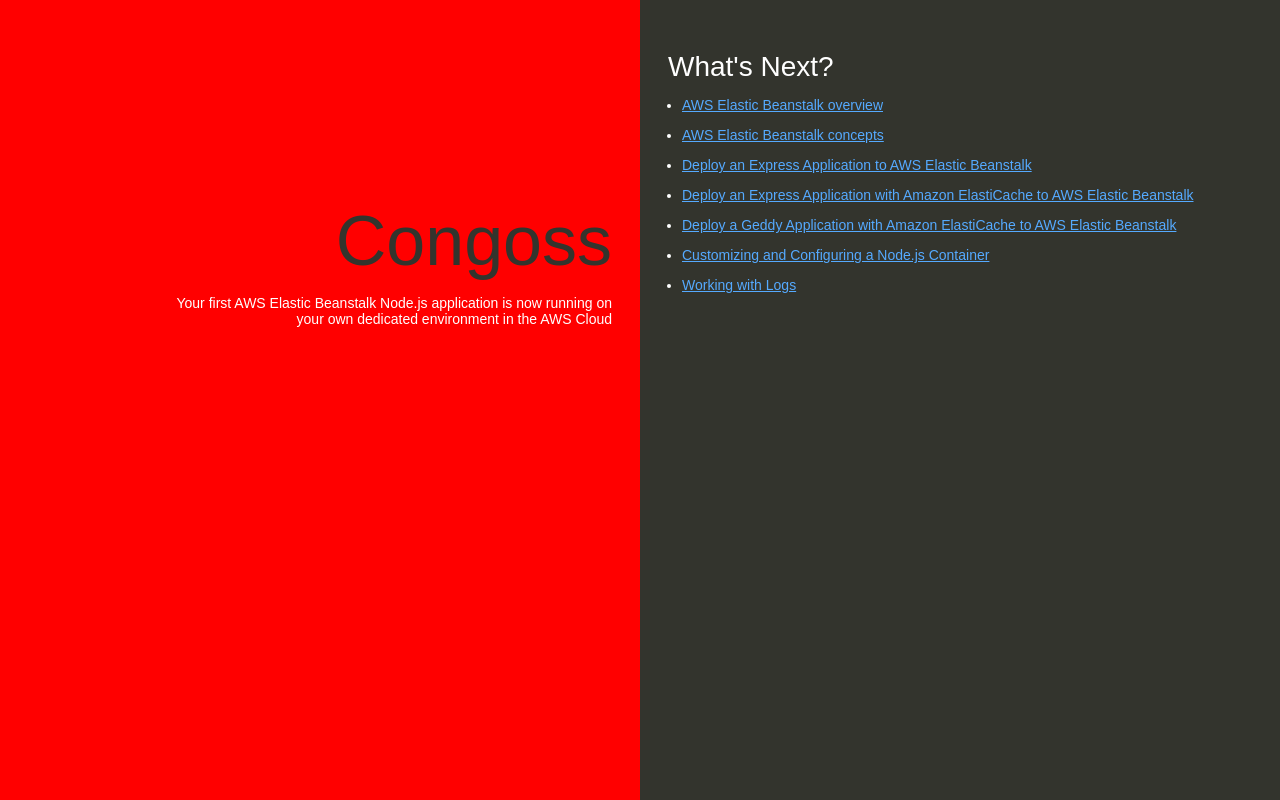
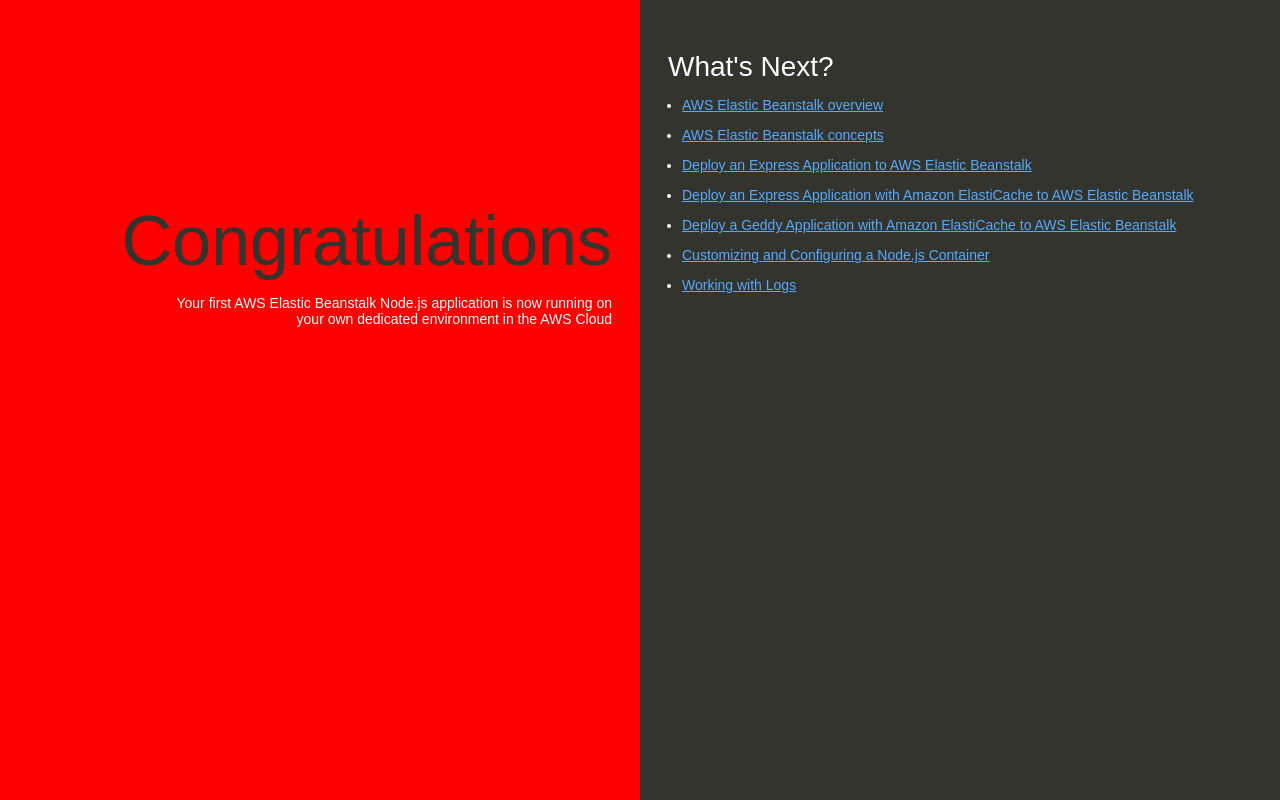
Before and after one commit to sonam-malhotra/devops-terraform-cicd, a website: page index.html in a window 1280 px wide. Drawn offline with Linux system fonts and the light colour scheme.

Commit message:
Update index.html

```diff
--- a/index.html
+++ b/index.html
@@ -74,7 +74,7 @@
   </head>
   <body>
     <div class="textColumn">
-      <h1>Congoss</h1>
+      <h1>Congratulations</h1>
       <p>Your first AWS Elastic Beanstalk Node.js application is now running on your own dedicated environment in the AWS Cloud</p>
     </div>
     <div class="linksColumn">
```
